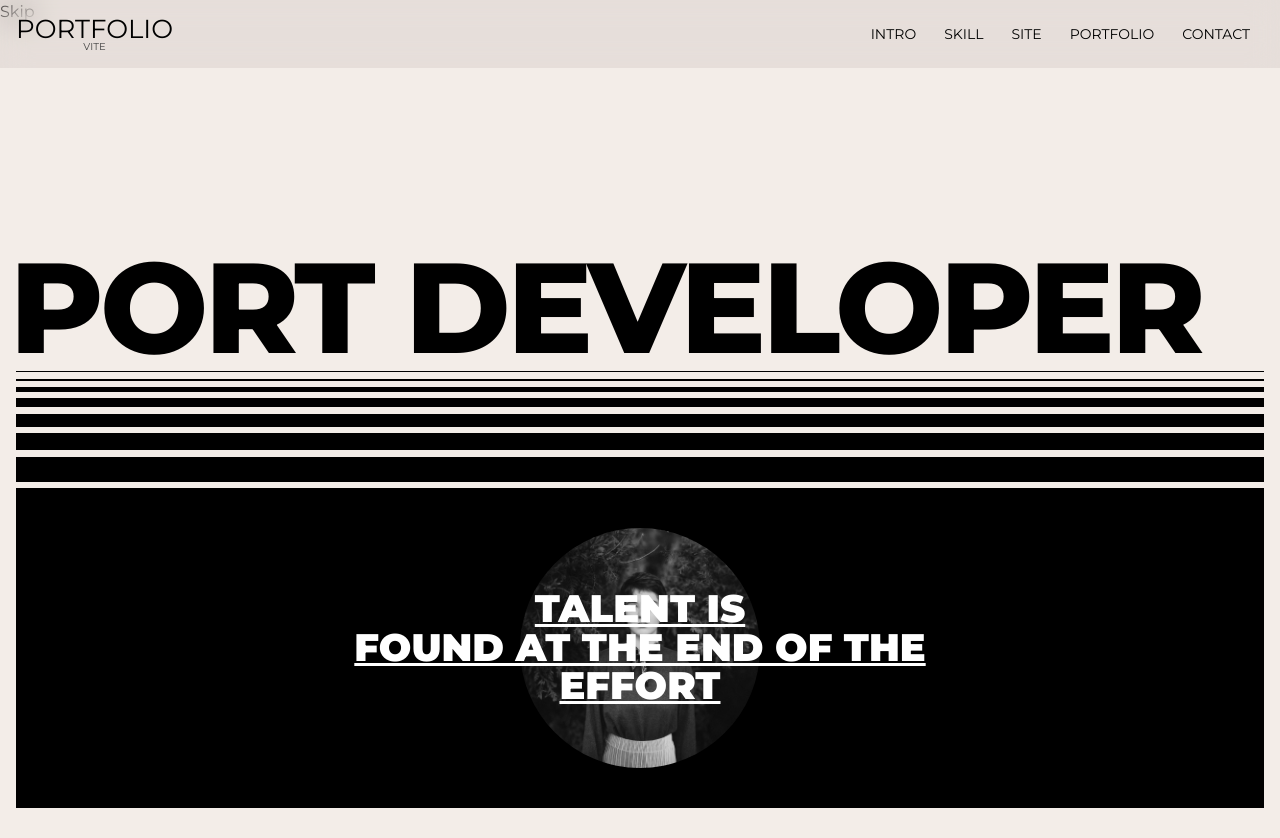
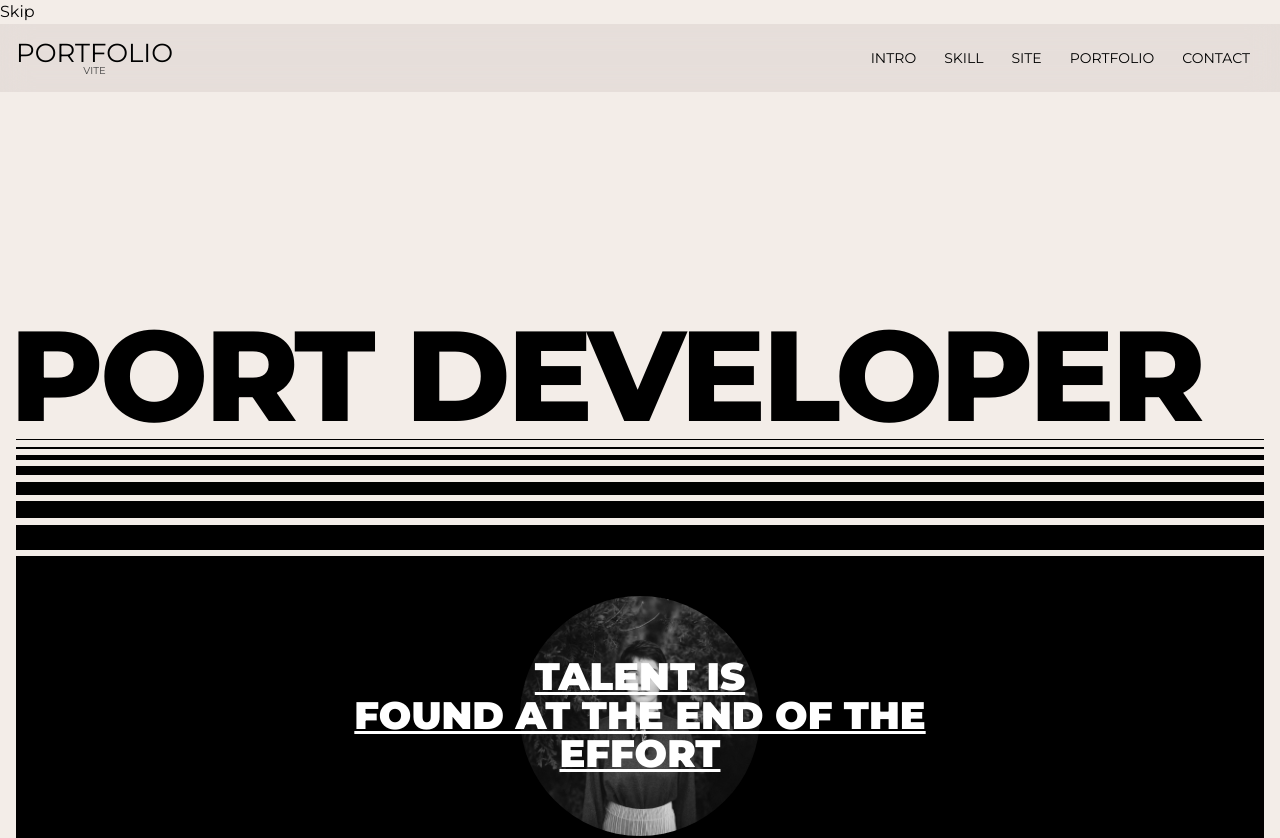
Before and after one commit to alliejj99/port2024-next, a Next.js app: page / in a window 1280 px wide. Shown: the top 838 px of the page. Built offline with nearby package versions, Linux system fonts and the light colour scheme; a small style sheet from the web is missing; a web font is replaced by a local one.

Commit message:
헤더 수정

```diff
--- a/src/assets/scss/section/_header.scss
+++ b/src/assets/scss/section/_header.scss
@@ -1,5 +1,5 @@
 #header {
-  @include position-fixed;
+  @include position-sticky;
   z-index: 10000;
 }
 
--- a/src/assets/scss/setting/_mixin.scss
+++ b/src/assets/scss/setting/_mixin.scss
@@ -21,6 +21,13 @@
 }
 
 // 상단 고정
+@mixin position-sticky {
+  position: sticky;
+  left: 0;
+  top: 0;
+  width: 100%;
+}
+
 @mixin position-fixed {
   position: fixed;
   left: 0;
```
